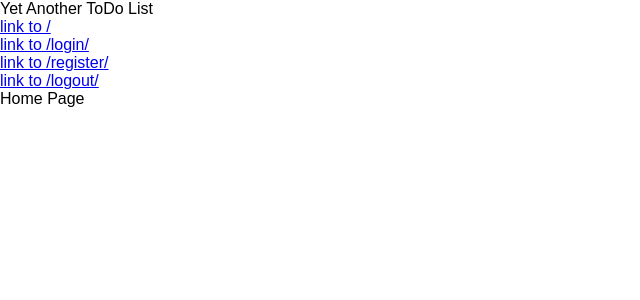
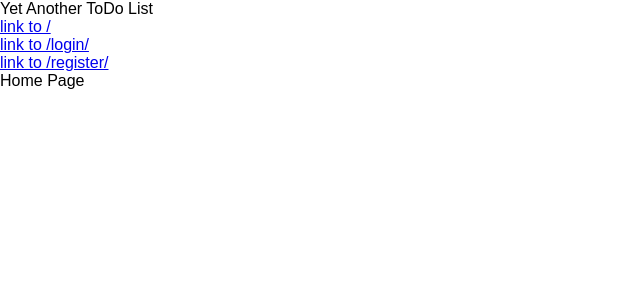
Before and after one commit to piotr-walen/YetAnotherToDoApp, a React (Create React App) app in the folder client/: page / in a window 1280 px wide. Shown: the top 300 px of the page, without its empty margins (0-640 px from the left). Built offline with nearby package versions, Linux system fonts and the light colour scheme.

Commit message:
Move Links to Navbar component

```diff
--- a/client/src/App.js
+++ b/client/src/App.js
@@ -2,27 +2,14 @@ import React, { Component } from 'react';
 import Routes from './routes';
 import { connect } from 'react-redux';
 import { withRouter } from 'react-router';
-import { Link } from 'react-router-dom';
 
+import Navbar from './containers/Navbar';
 class App extends Component {
     render() {
         return (
             <div>
                 <div>Yet Another ToDo List</div>
-
-                <div>
-                    <Link to="/">link to /</Link>
-                </div>
-                <div>
-                    <Link to="/login">link to /login/</Link>
-                </div>
-                <div>
-                    <Link to="/register">link to /register/</Link>
-                </div>
-                <div>
-                    <Link to="/logout">link to /logout/</Link>
-                </div>
-
+                <Navbar />
                 <Routes />
             </div>
         );
```
